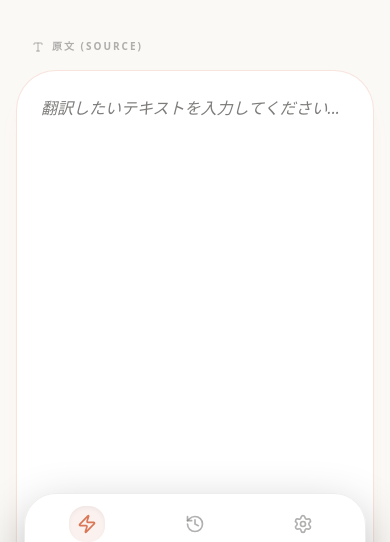
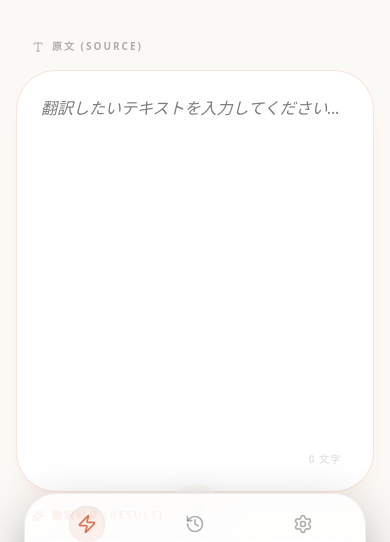
Before and after one commit to Aero123421/llmTranslatorweb, a Next.js app: page / in a window 390 px wide. Shown: the part 245-787 px from the top of the page. Built offline with nearby package versions, Linux system fonts and the light colour scheme.

Commit message:
Restore mobile panel height

```diff
--- a/src/components/TranslationInterface.tsx
+++ b/src/components/TranslationInterface.tsx
@@ -59,7 +59,7 @@ export default function TranslationInterface() {
   const translationControllerRef = useRef<AbortController | null>(null)
   const isMountedRef = useRef(true)
   const textareaRef = useRef<HTMLTextAreaElement>(null)
-  const panelHeightClass = "h-[65vh] md:h-[70vh] min-h-[380px] md:min-h-[520px]"
+  const panelHeightClass = "h-[50vh] min-h-[320px] md:h-[70vh] md:min-h-[520px]"
 
   const settings = useSettingsStore()
   const addHistoryItem = useHistoryStore((state) => state.addHistoryItem)
```
